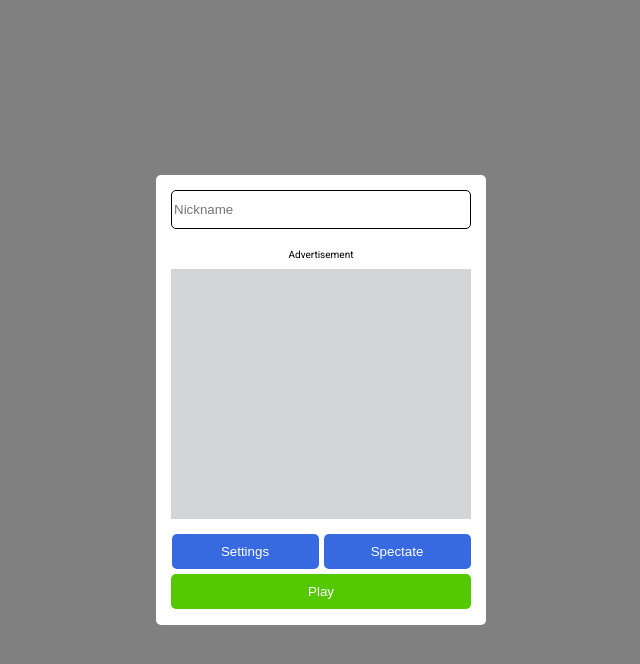
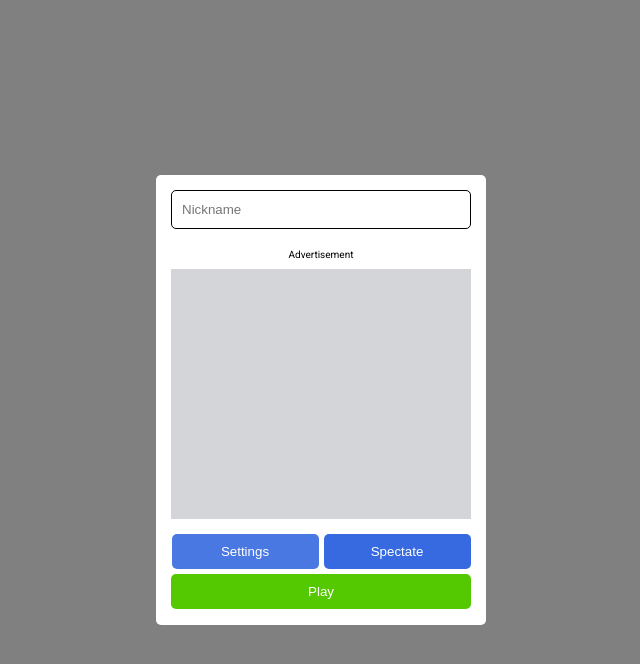
Before and after one commit to timlangner/bublex-client, a React (Create React App) app: page / in a window 1280 px wide. In both pictures the pointer is over the button "Settings". Shown: the top 664 px of the page, without its empty margins (319-959 px from the left). Built offline with nearby package versions, Linux system fonts and the light colour scheme.

Commit message:
:lipstick: Add button hover effects and placeholder padding

```diff
--- a/src/components/main/main.scss
+++ b/src/components/main/main.scss
@@ -10,21 +10,22 @@
   border-radius: 5px;
 
   .player-input {
-    width: 294px;
+    width: 286px;
     height: 35px;
     margin-left: 15px;
     border: 1px solid black;
     border-radius: 5px;
     margin-bottom: 10px;
     margin-top: 15px;
-
-    &:first-line {
-      display: inline-block;
-    }
+    padding-left: 10px;
 
     &:focus {
       outline: none;
     }
+
+    //&::placeholder {
+    //  padding-left: 5px;
+    //}
   }
 
   .ad-wrapper {
@@ -59,6 +60,10 @@
       &:focus {
         outline: none;
       }
+
+      &:hover {
+        opacity: 0.9;
+      }
     }
 
     .spectate-button {
@@ -73,6 +78,10 @@
 
       &:focus {
         outline: none;
+      }
+
+      &:hover {
+        opacity: 0.9;
       }
     }
   }
@@ -90,5 +99,9 @@
     &:focus {
       outline: none;
     }
+
+    &:hover {
+      opacity: 0.9;
+    }
   }
 }
```
